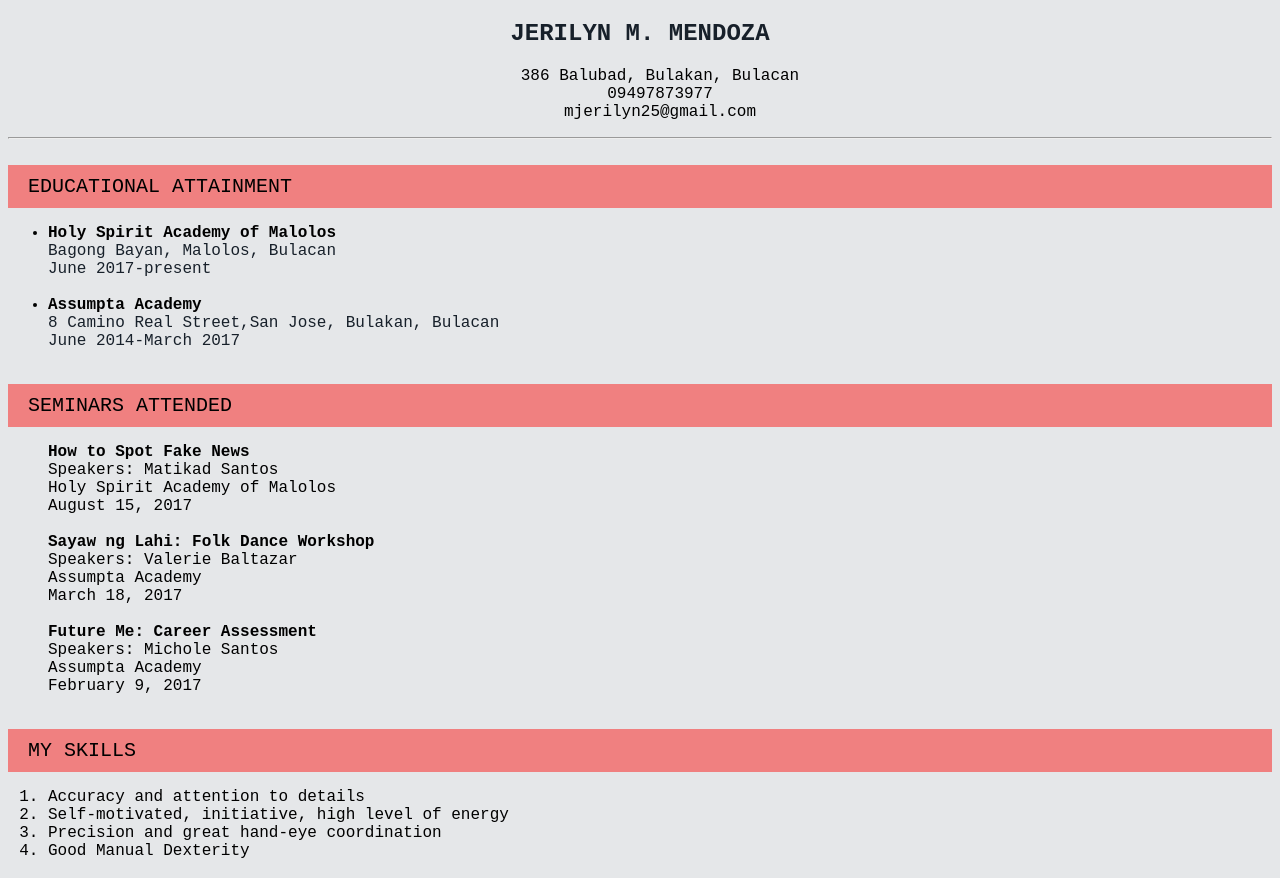
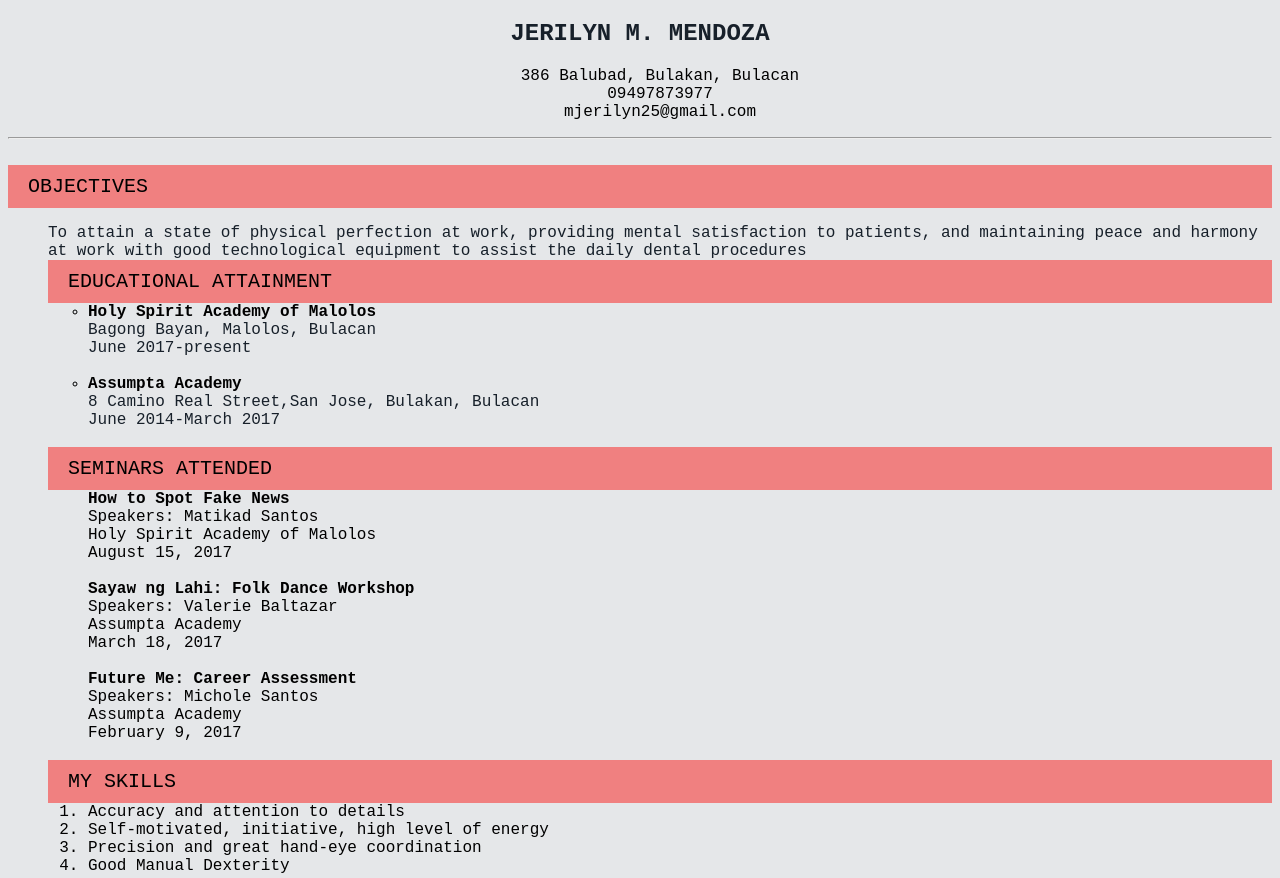
Before and after one commit to mxjerilyn/mxjerilyn.github.io, a plain HTML site: page index.html in a window 1280 px wide. Shown: the top 878 px of the page. Drawn offline with Linux system fonts and the light colour scheme.

Commit message:
Update index.html

```diff
--- a/index.html
+++ b/index.html
@@ -19,6 +19,12 @@
 	</ul></div>
 	<hr>
 </center>
+	&nbsp;
+<ul class="bullet">
+<li class="head">OBJECTIVES</b></li>
+</ul>
+	<ul stye="list-style-type: none">
+<p> To attain a state of physical perfection at work, providing mental satisfaction to patients, and maintaining peace and harmony at work with good technological equipment to assist the daily dental procedures
 &nbsp;
 <ul class="bullet">
 <li class="head">EDUCATIONAL ATTAINMENT</b></li>
```
